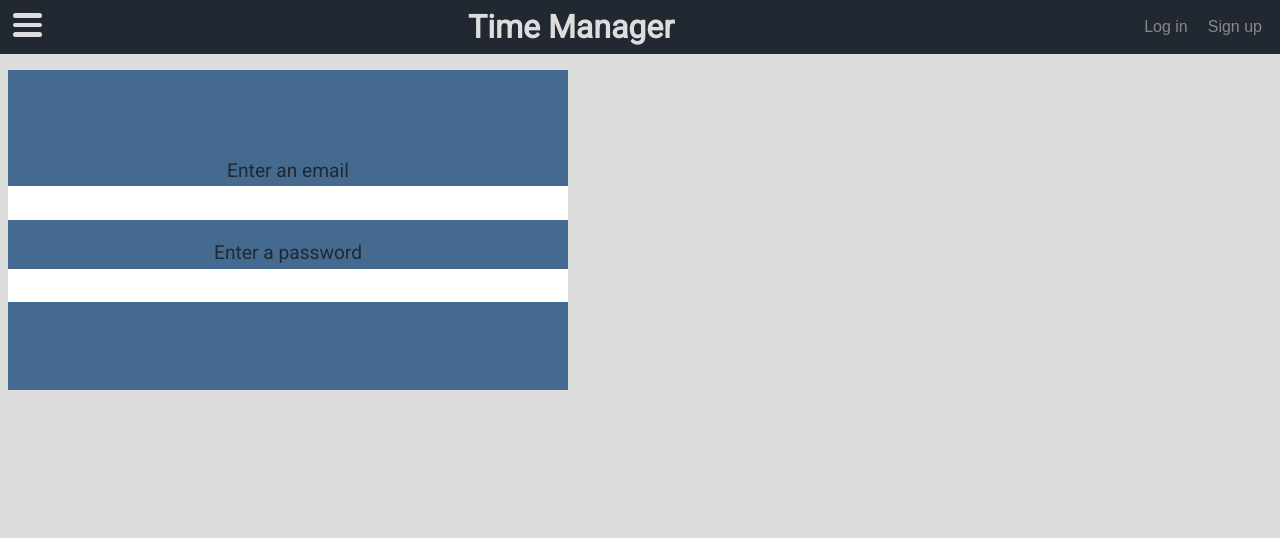
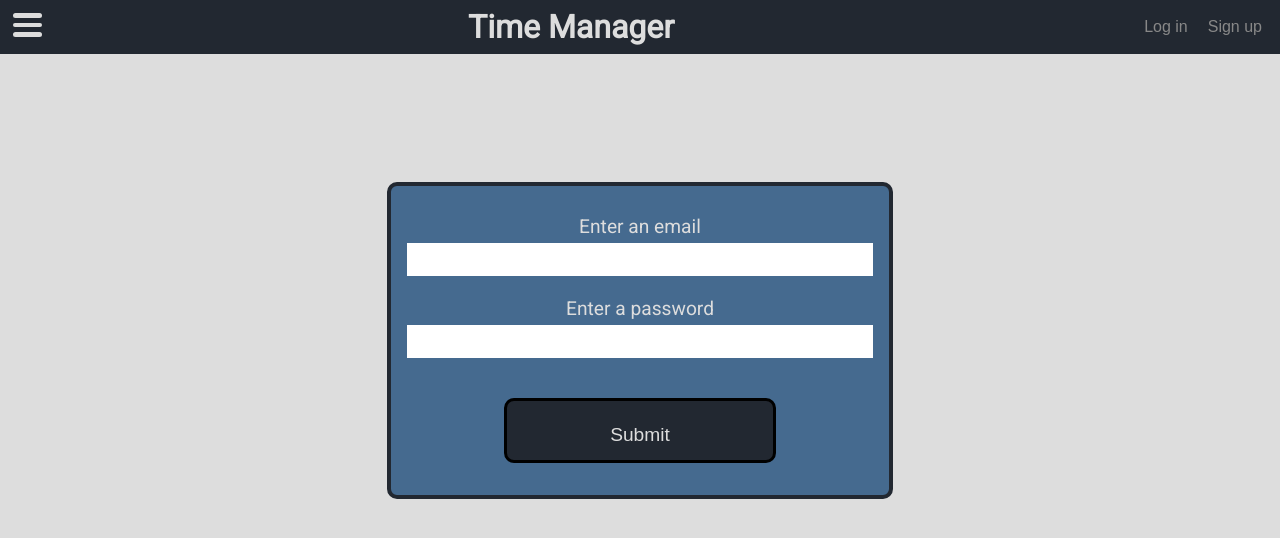
Before and after one commit to vkazivnyk/time-manager-frontend, a React (Create React App) app: page /auth in a window 1280 px wide. Shown: the top 538 px of the page. Built offline with nearby package versions, Linux system fonts and the light colour scheme.

Commit message:
Added login form

```diff
--- a/src/components/AuthBox/AuthBox.jsx
+++ b/src/components/AuthBox/AuthBox.jsx
@@ -1,16 +1,10 @@
 import React from 'react';
-import Button from '../Button/Button';
 import Style from './AuthBox.module.scss';
 
 const AuthBox = props => {
     const { children, onClick } = props;
 
-    return (
-        <div className={Style.Wrapper}>
-            {children}
-            <Button onClick={onClick} />
-        </div>
-    );
+    return <div className={Style.Wrapper}>{children}</div>;
 };
 
 export default AuthBox;
--- a/src/components/AuthBox/AuthBox.module.scss
+++ b/src/components/AuthBox/AuthBox.module.scss
@@ -1,12 +1,36 @@
 @import '../../global/scss/global.scss';
 
 .Wrapper {
-    min-width: 30rem;
-    max-width: 35rem;
-    min-height: 20rem;
-    display: flex;
-    flex-direction: column;
-    justify-content: center;
-    text-align: center;
+    color: $main-text-color;
+    padding: 1rem;
+    border: 4px solid $second-color;
+    border-radius: 10px;
     background-color: $task-color;
+    margin: 7rem auto 1rem;
+    width: 40%;
+
+    button {
+        color: $main-text-color;
+        text-align: center;
+        margin: 2rem auto 1rem;
+        font-size: 1.2em;
+        height: 65px;
+        width: 17rem;
+        line-height: 65px;
+        border: 3px solid darken($second-color, 30%);
+        border-radius: 10px;
+        background: $second-color;
+        cursor: pointer;
+
+        &:hover {
+            border: 3px solid darken($second-color, 35%);
+            background: darken($second-color, 8%);
+            transition: all 0.3s ease;
+        }
+
+        &:disabled {
+            background: darken($second-color, 25%);
+            border: 3px solid darken($second-color, 40%);
+        }
+    }
 }
--- a/src/components/Input/Input.module.scss
+++ b/src/components/Input/Input.module.scss
@@ -4,7 +4,6 @@
     padding: 0.5rem 0;
     position: relative;
     font-size: 1.2rem;
-    min-width: 25rem;
 
     label {
         display: inline-block;
--- a/src/containers/Auth/AuthPage.jsx
+++ b/src/containers/Auth/AuthPage.jsx
@@ -34,11 +34,7 @@ export default class AuthPage extends Component {
         const { email, password, isLoading } = this.state;
 
         return (
-            <div className={Style.Wrapper}>
-                <AuthBox
-                    onClick={this.onClickHandler}
-                    children={
-                        <>
+            <AuthBox onClick={this.onClickHandler}>
                 <Input
                     label="Enter an email"
                     value={email}
@@ -55,11 +51,8 @@ export default class AuthPage extends Component {
                     name="password"
                     onChange={this.handleInputChange}
                 />
-                            <Button onClick={this.onClickHandler} />
-                        </>
-                    }
-                />
-            </div>
+                <Button onClick={this.onClickHandler}>Submit</Button>
+            </AuthBox>
         );
     }
 }
```
Lines whose indentation alone changed are shown as unchanged.
